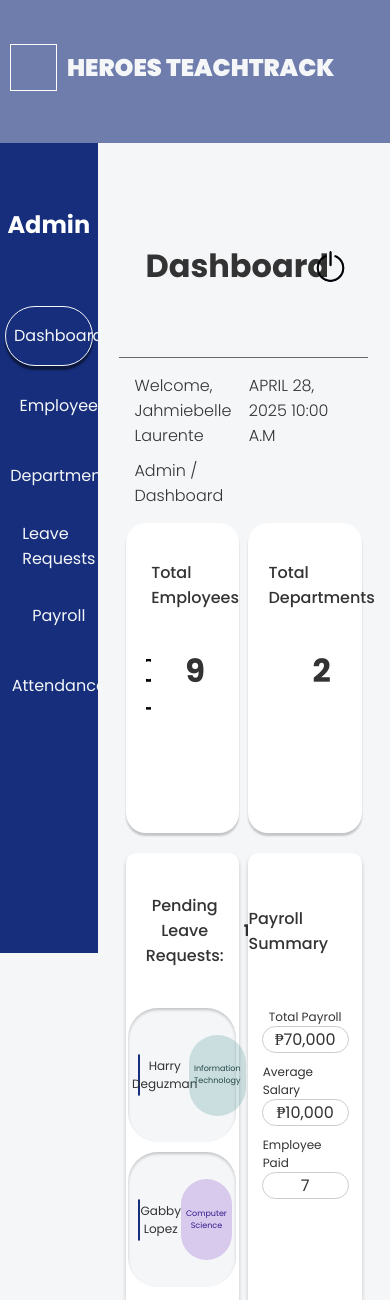
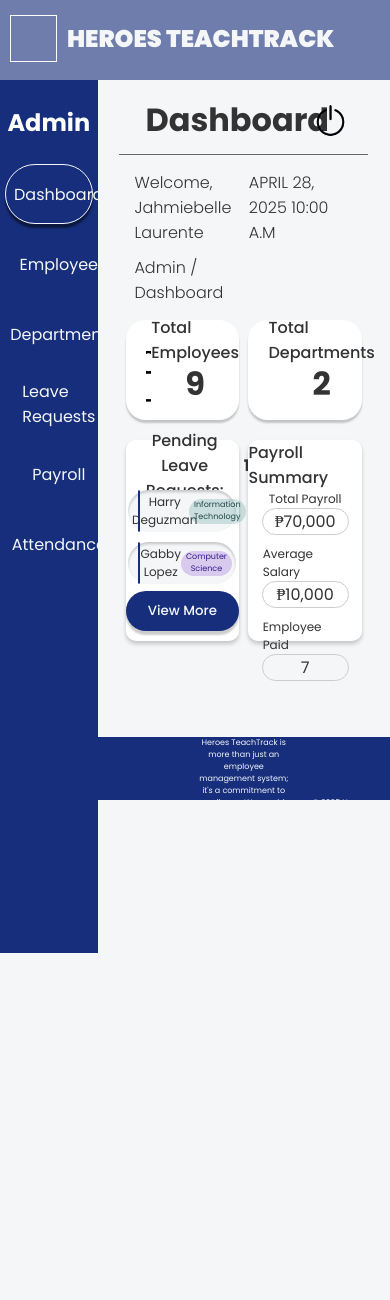
Before and after one commit to Jahmiebelle/Accounting-Management-System, a PHP site: page /Dashboard/admin/admin_dashboard.html in a window 390 px wide. Shown: the top 1300 px of the page. After the commit the page ends 953 px from the top, so only its background shows below. Run offline with PHP 8.4, Linux system fonts and the light colour scheme.

Commit message:
fixed responsiveness sa smart tv

```diff
--- a/AccountingSys/Styles/admin_dashboard.css
+++ b/AccountingSys/Styles/admin_dashboard.css
@@ -39,7 +39,7 @@ body {
   font-family: 'Poppins-regular';
   margin: 0;
   padding: 0;
-  height: 220vh;
+  height: 800px;
   width: 100vw;
   background-color: #f4f6f8;
   color: #333333;
@@ -60,7 +60,7 @@ body {
   display: flex;
   position: fixed;
   top: 0;
-  height: 15vh;
+  height: 80px;
   width: 100%;
   background-color: rgba(22, 46, 123, 0.6);
   backdrop-filter: blur(2px);
@@ -94,7 +94,7 @@ body {
 
 .inner-container {
   display: flex;
-  margin-top: 15vh;
+  margin-top: 80px;
   height: calc(100% - 15vh);
   width: 100%;
   /*border: solid black 1px;*/
@@ -104,7 +104,7 @@ body {
   display: flex;
   position: fixed;
   left: 0;
-  height: 85vh;
+  height: 100vh;
   width: 25vw;
   background-color: #162E7B;
   z-index: 4;
@@ -117,7 +117,7 @@ body {
   flex-direction: column;
   gap: 10px;
   align-items: center;
-  height: 140vh;
+  height: 160vh;
   width: 100%;
 
 
@@ -125,7 +125,7 @@ body {
 
 .sidebar-header-container {
   display: flex;
-  height: 15vh;
+  height: 64px;
   width: 100%;
   margin-top: 10px;
   justify-content: center;
```
